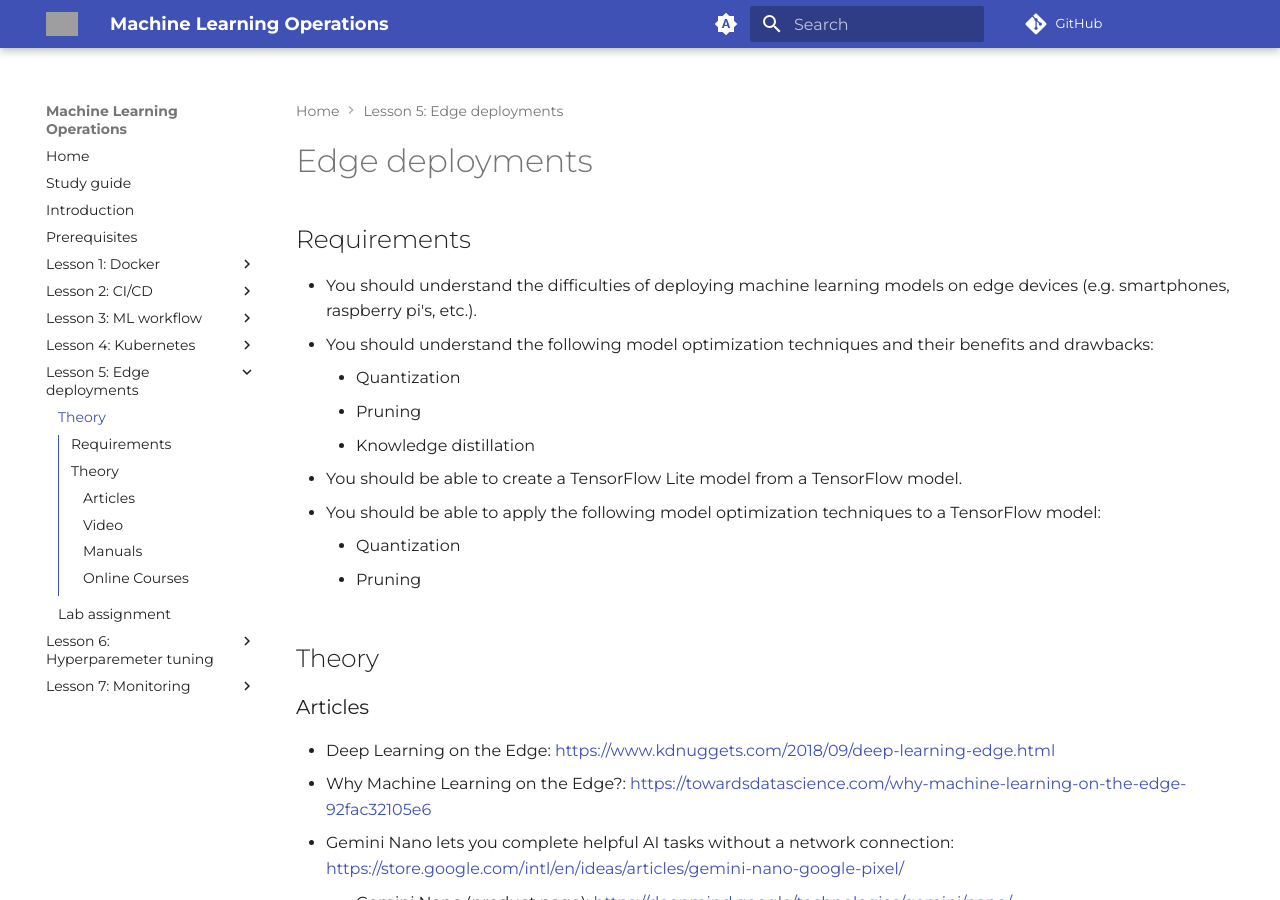
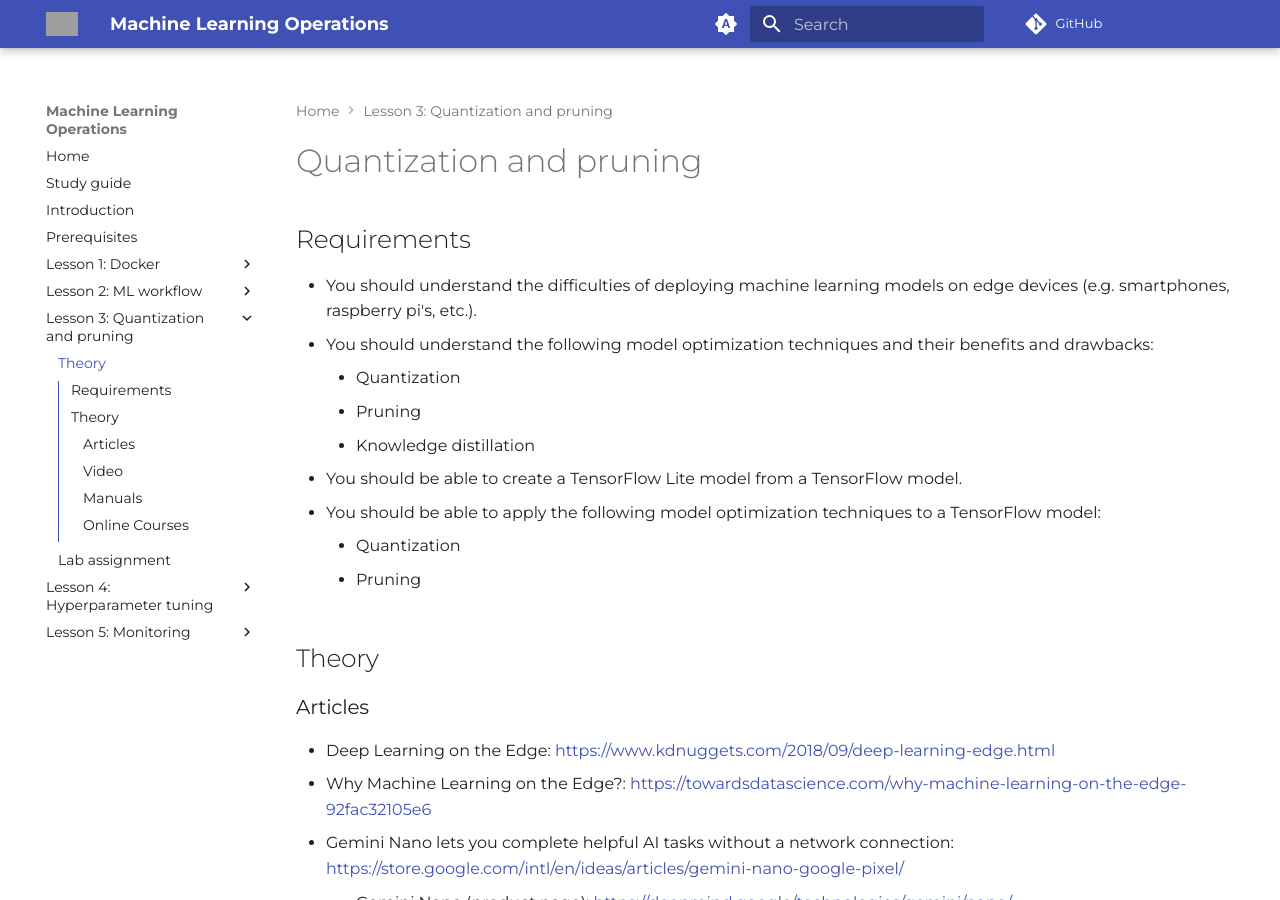
Before and after one commit to HOGENT-MLOps/mlops-slides, an MkDocs documentation site: the page built from docs/03-quantization-and-pruning.md, in a window 1280 px wide and 900 px high. Built offline with MkDocs 1.6.1 and Material for MkDocs 9.7.7, drawn with Linux system fonts in a browser that asks for light colours; comment, search, counter and statistics services are not loaded; grey boxes are pictures that could not be loaded.

Commit message:
Cleanup old labs

```diff
--- a/docs/05-edge-deployments.md
+++ b/docs/03-quantization-and-pruning.md
@@ -1,4 +1,4 @@
-# Edge deployments
+# Quantization and pruning
 
 ## Requirements
 
--- a/mkdocs.yml
+++ b/mkdocs.yml
@@ -10,24 +10,18 @@ nav:
   - "Lesson 1: Docker":
     - Theory: 01-docker.md
     - Lab assignment: https://github.com/HOGENT-MLOps/mlops-labs/blob/main/assignments/01-docker.md
-  - "Lesson 2: CI/CD":
-    - Theory: 02-ci-cd.md
-    - Lab assignment: https://github.com/HOGENT-MLOps/mlops-labs/blob/main/assignments/02-cicd.md
-  - "Lesson 3: ML workflow":
-    - Theory: 03-ml-workflow.md
-    - Lab assignment: https://github.com/HOGENT-MLOps/mlops-labs/blob/main/assignments/03-ml-workflow.md
-  - "Lesson 4: Kubernetes":
-    - Theory: 04-kubernetes.md
-    - Lab assignment: https://github.com/HOGENT-MLOps/mlops-labs/blob/main/assignments/04-kubernetes.md
-  - "Lesson 5: Edge deployments":
-    - Theory: 05-edge-deployments.md
-    - Lab assignment: https://github.com/HOGENT-MLOps/mlops-labs/blob/main/assignments/05-quantization-and-pruning.md
-  - "Lesson 6: Hyperparemeter tuning":
-    - Theory: 06-hyperparameter-tuning.md
-    - Lab assignment: https://github.com/HOGENT-MLOps/mlops-labs/blob/main/assignments/06-hyperparameter-tuning.md
-  - "Lesson 7: Monitoring":
-    - Theory: 07-monitoring.md
-    - Lab assignment: https://github.com/HOGENT-MLOps/mlops-labs/blob/main/assignments/07-monitoring.md
+  - "Lesson 2: ML workflow":
+    - Theory: 02-ml-workflow.md
+    - Lab assignment: https://github.com/HOGENT-MLOps/mlops-labs/blob/main/assignments/02-ml-workflow.md
+  - "Lesson 3: Quantization and pruning":
+    - Theory: 03-quantization-and-pruning.md
+    - Lab assignment: https://github.com/HOGENT-MLOps/mlops-labs/blob/main/assignments/03-quantization-and-pruning.md
+  - "Lesson 4: Hyperparameter tuning":
+    - Theory: 04-hyperparameter-tuning.md
+    - Lab assignment: https://github.com/HOGENT-MLOps/mlops-labs/blob/main/assignments/04-hyperparameter-tuning.md
+  - "Lesson 5: Monitoring":
+    - Theory: 05-monitoring.md
+    - Lab assignment: https://github.com/HOGENT-MLOps/mlops-labs/blob/main/assignments/05-monitoring.md
 theme:
   name: material # https://squidfunk.github.io/mkdocs-material/setup/
   favicon: https://hogenttin.github.io/cdn/favicon/favicon.ico
```
Also changed, not shown: docs/02-ci-cd.md (deleted, +0 -60 lines), docs/04-kubernetes.md (deleted, +0 -66 lines), docs/02-ml-workflow.md (renamed from docs/03-ml-workflow.md), docs/04-hyperparameter-tuning.md (renamed from docs/06-hyperparameter-tuning.md), docs/05-monitoring.md (renamed from docs/07-monitoring.md).
